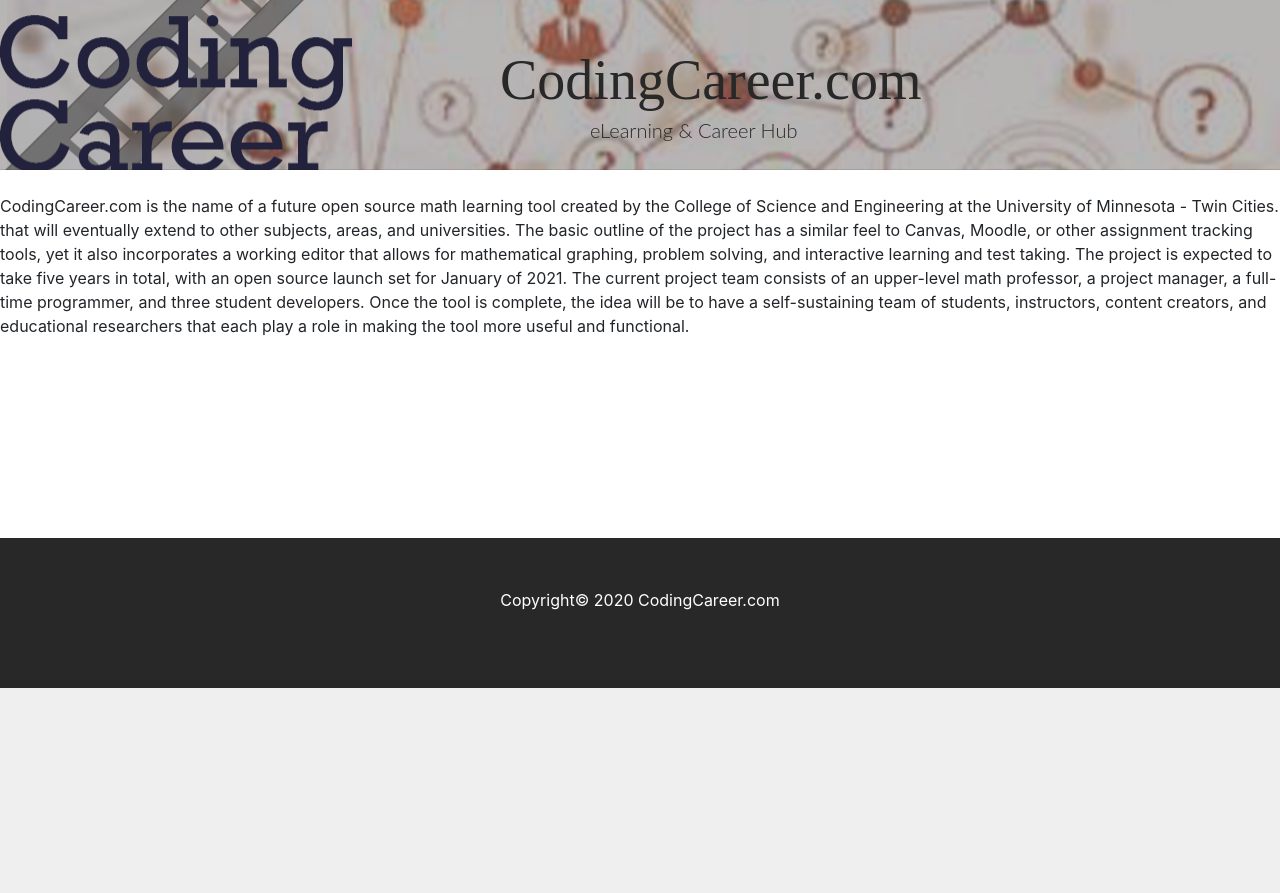
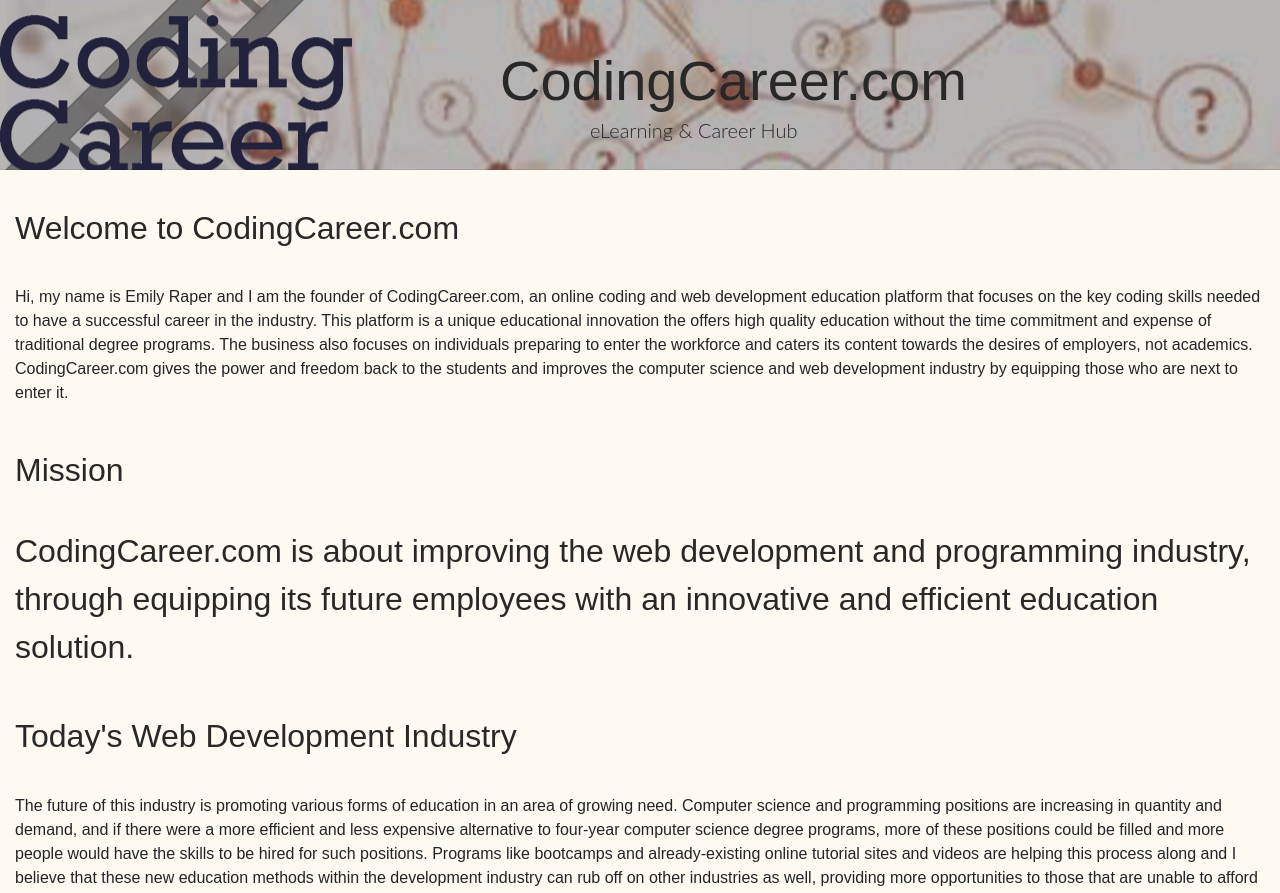
Before and after one commit to emilyr47/HTMLDesign, a plain HTML site: page index.html in a window 1280 px wide. Shown: the part 57-950 px from the top of the page. Before the commit the page ends 800 px from the top, so only its background shows below. Drawn offline with nearby package versions, Linux system fonts and the light colour scheme; a script that the page names is missing.

Commit message:
body paragraphs

```diff
--- a/index.html
+++ b/index.html
@@ -57,9 +57,33 @@
         </div>
         <p></p>
 
+        <h2>Welcome to CodingCareer.com</h2>
+
         <p id="intro">
-      CodingCareer.com is the name of a future open source math learning tool created by the College of Science and Engineering at the University of Minnesota - Twin Cities.  that will eventually extend to other subjects, areas, and universities.  The basic outline of the project has a similar feel to Canvas, Moodle, or other assignment tracking tools, yet it also incorporates a working editor that allows for mathematical graphing, problem solving, and interactive learning and test taking.  The project is expected to take five years in total, with an open source launch set for January of 2021.  The current project team consists of an upper-level math professor, a project manager, a full-time programmer, and three student developers.  Once the tool is complete, the idea will be to have a self-sustaining team of students, instructors, content creators, and educational researchers that each play a role in making the tool more useful and functional.</p>
+            Hi, my name is Emily Raper and I am the founder of CodingCareer.com, an online coding and web development
+            education platform that focuses on the key coding skills needed to have a successful career in the industry.
+            This platform is a unique educational innovation the offers high quality education without the time
+            commitment and expense of traditional degree programs. The business also focuses on individuals preparing to
+            enter the workforce and caters its content towards the desires of employers, not academics. CodingCareer.com
+            gives the power and freedom back to the students and improves the computer science and web development
+            industry by equipping those who are next to enter it. </p>
+        <h2>Mission</h2>
+        <p id="mission">
+
+            CodingCareer.com is about improving the web development and programming industry, through equipping its
+            future employees with an innovative and efficient education solution.
         </p>
+        <h2>Today's Web Development Industry</h2>
+
+        <p id="intro">
+
+            The future of this industry is promoting various forms of education in an area of growing need. Computer
+            science and programming positions are increasing in quantity and demand, and if there were a more efficient
+            and less expensive alternative to four-year computer science degree programs, more of these positions could
+            be filled and more people would have the skills to be hired for such positions. Programs like bootcamps and
+            already-existing online tutorial sites and videos are helping this process along and I believe that these
+            new education methods within the development industry can rub off on other industries as well, providing
+            more opportunities to those that are unable to afford college or make the time for it.</p>
 
         <div id="container">
             <script>document.body.className += ' fade-out';
--- a/styles.css
+++ b/styles.css
@@ -18,7 +18,7 @@
   body {
     opacity: 1;
     transition: 1s opacity;
-    background: #fff;
+    background: #FFFAF1;
     width: 100%;
 
   }
@@ -27,18 +27,40 @@
     transition: none;
   }
 
+  #intro {
+    padding: 15px;
+    font-family: 'arial';
+
+  }
+
+  #mission {
+    padding: 15px;
+    color: #282828;
+    font-family: 'arial';
+    font-size: 2em;
+  }
+
 
   h1 {
     margin-left: 500px;
     margin-top: 50px;
-    font-family: 'sans-serif';
+    font-family: 'arial';
     color: #282828;
     height: 60px;
+    font-weight: inherit;
+  }
+
+  h2 {
+    font-family: 'arial';
+    color: #282828;
+    padding: 15px;
+    font-size: 2em;
+    font-weight: inherit;
   }
 
   #subtitle {
     margin-left: 590px;
-    font-family: 'Lato', sans-serif;
+    font-family: 'Lato', arial;
     color: #282828;
     }
 
```
Lines whose indentation alone changed are shown as unchanged.
